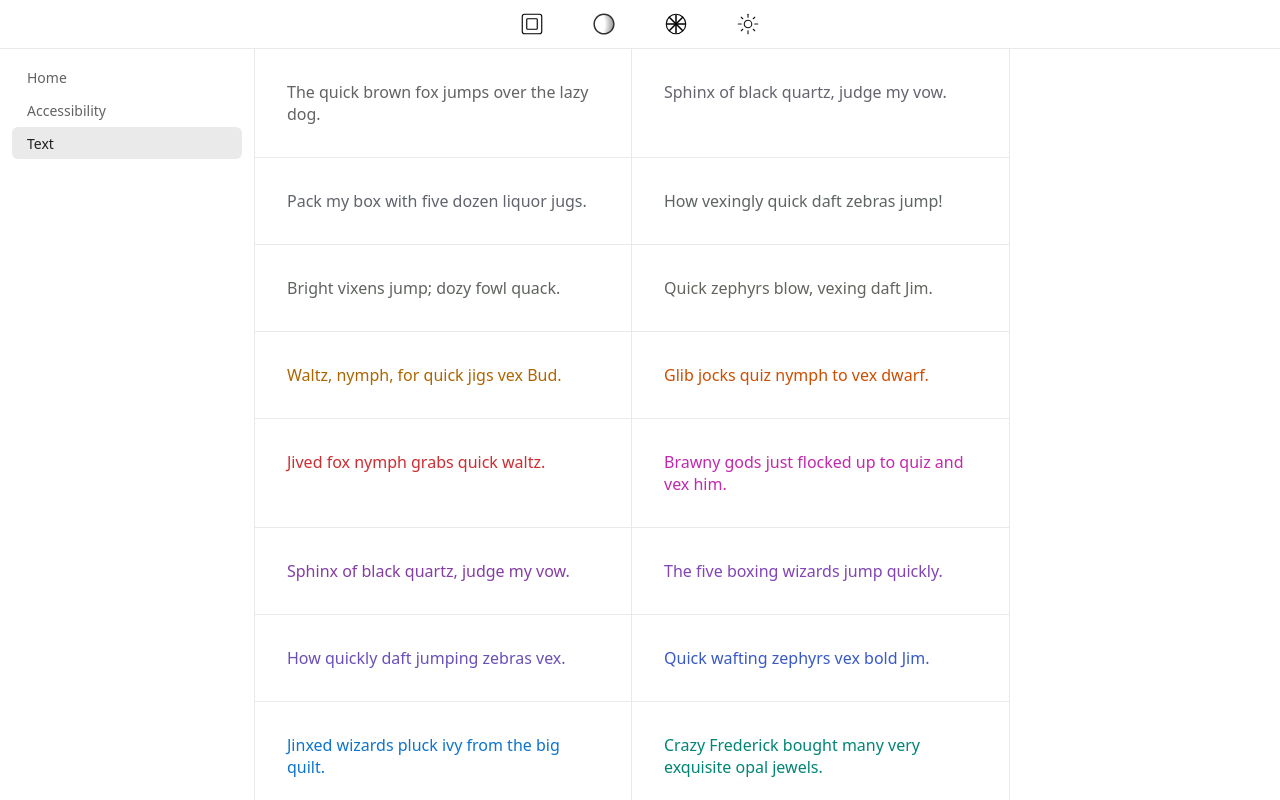
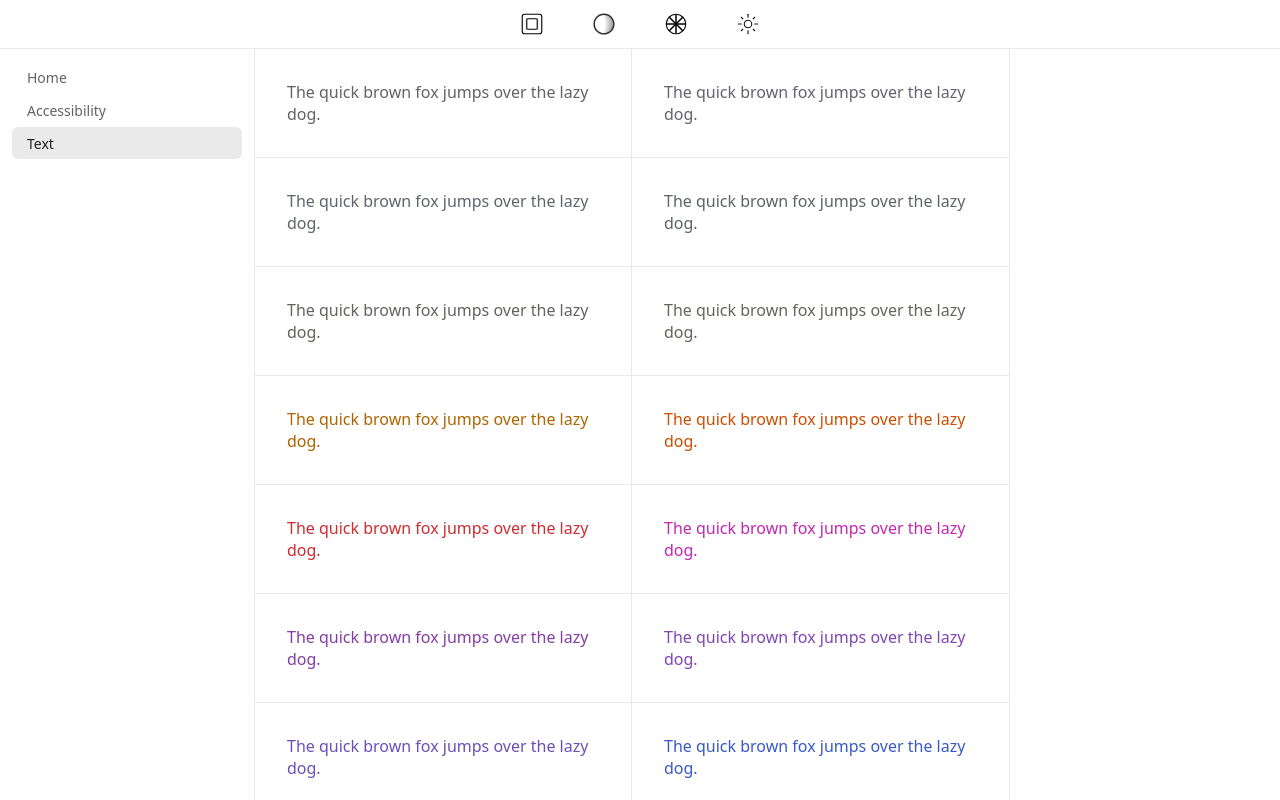
Before and after one commit to colmtuite/color-system, a Next.js app: page /text in a window 1280 px wide. Built offline with nearby package versions, Linux system fonts and the light colour scheme.

Commit message:
improve text page

```diff
--- a/src/app/text/page.tsx
+++ b/src/app/text/page.tsx
@@ -1,37 +1,17 @@
 const COLOR_FAMILIES = [
   'gray', 'mauve', 'slate', 'sage', 'olive', 'sand', 'amber', 'orange', 'red', 'pink', 'plum', 'purple', 'violet', 'indigo', 'blue', 'teal', 'green'
-];
-
-const SNIPPETS = [
-  'The quick brown fox jumps over the lazy dog.',
-  'Sphinx of black quartz, judge my vow.',
-  'Pack my box with five dozen liquor jugs.',
-  'How vexingly quick daft zebras jump!',
-  'Bright vixens jump; dozy fowl quack.',
-  'Quick zephyrs blow, vexing daft Jim.',
-  'Waltz, nymph, for quick jigs vex Bud.',
-  'Glib jocks quiz nymph to vex dwarf.',
-  'Jived fox nymph grabs quick waltz.',
-  'Brawny gods just flocked up to quiz and vex him.',
-  'Sphinx of black quartz, judge my vow.',
-  'The five boxing wizards jump quickly.',
-  'How quickly daft jumping zebras vex.',
-  'Quick wafting zephyrs vex bold Jim.',
-  'Jinxed wizards pluck ivy from the big quilt.',
-  'Crazy Frederick bought many very exquisite opal jewels.',
-  'Amazingly few discotheques provide jukeboxes.'
 ];
 
 export default function TextPage() {
   return (
     <div className="text-grid">
-      {COLOR_FAMILIES.map((family, i) => (
+      {COLOR_FAMILIES.map((family) => (
         <div
           key={family}
           className="text-grid-cell"
           style={{ color: `var(--${family}-t1)` }}
         >
-          {SNIPPETS[i % SNIPPETS.length]}
+          The quick brown fox jumps over the lazy dog.
         </div>
       ))}
     </div>
```
